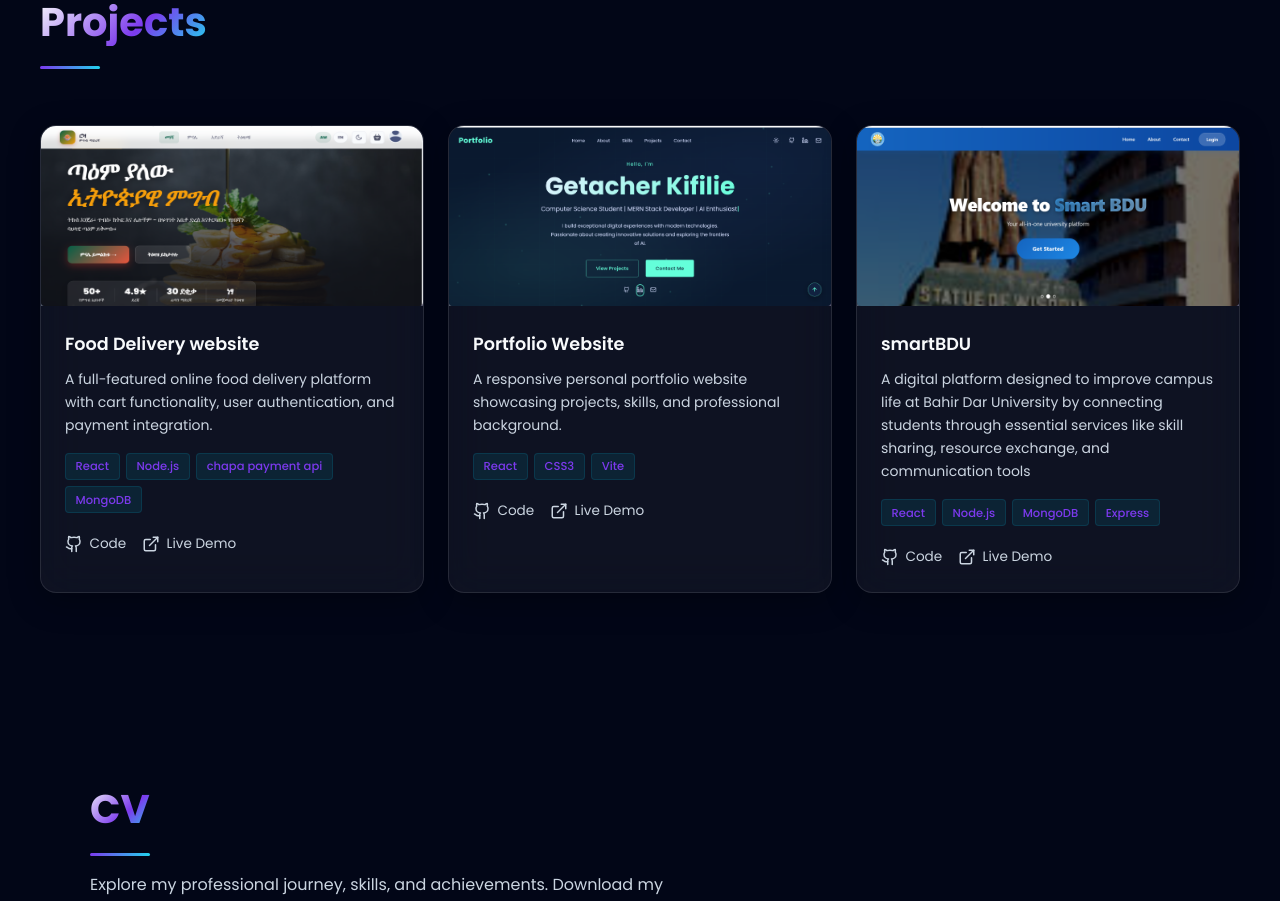
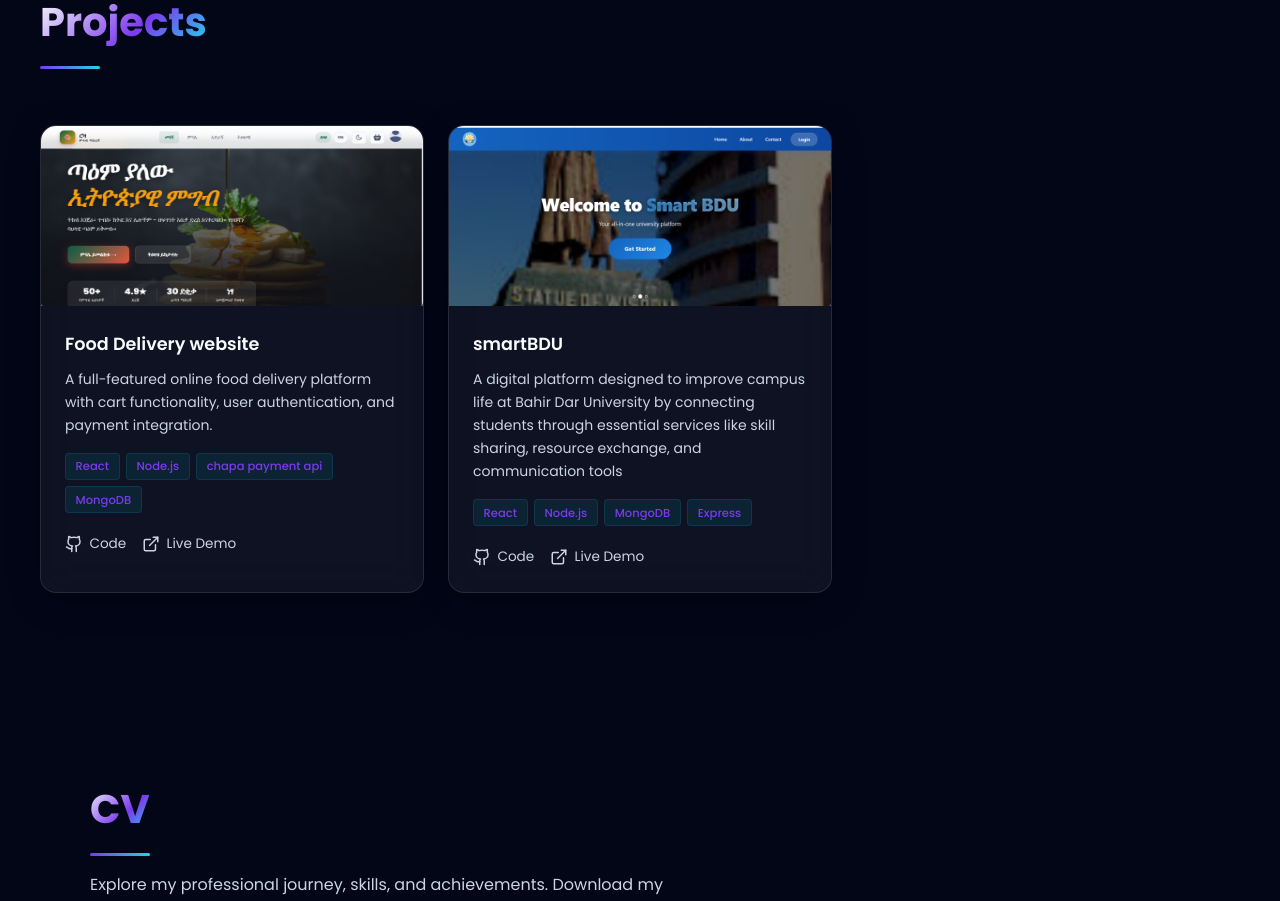
Before and after one commit to gech730/portifolio, a React (Vite) app: page / in a window 1280 px wide. Shown: the part 4580-5481 px from the top of the page. Built offline with nearby package versions, Linux system fonts and the light colour scheme.

Commit message:
update project section

```diff
--- a/src/components/Projects.jsx
+++ b/src/components/Projects.jsx
@@ -15,14 +15,14 @@ const Projects = () => {
       image: foodDelivery,
     },
 
-    {
-      title: 'Portfolio Website',
-      description: 'A responsive personal portfolio website showcasing projects, skills, and professional background.',
-      tech: ['React', 'CSS3', 'Vite'],
-      github: 'https://github.com/gech730/portfolio',
-      live: 'https://portifolio-five-rosy-72.vercel.app/',
-      image: pic,
-    },
+    // {
+    //   title: 'Portfolio Website',
+    //   description: 'A responsive personal portfolio website showcasing projects, skills, and professional background.',
+    //   tech: ['React', 'CSS3', 'Vite'],
+    //   github: 'https://github.com/gech730/portfolio',
+    //   live: 'https://portifolio-five-rosy-72.vercel.app/',
+    //   image: pic,
+    // },
 
     {
       title: 'smartBDU',
```
